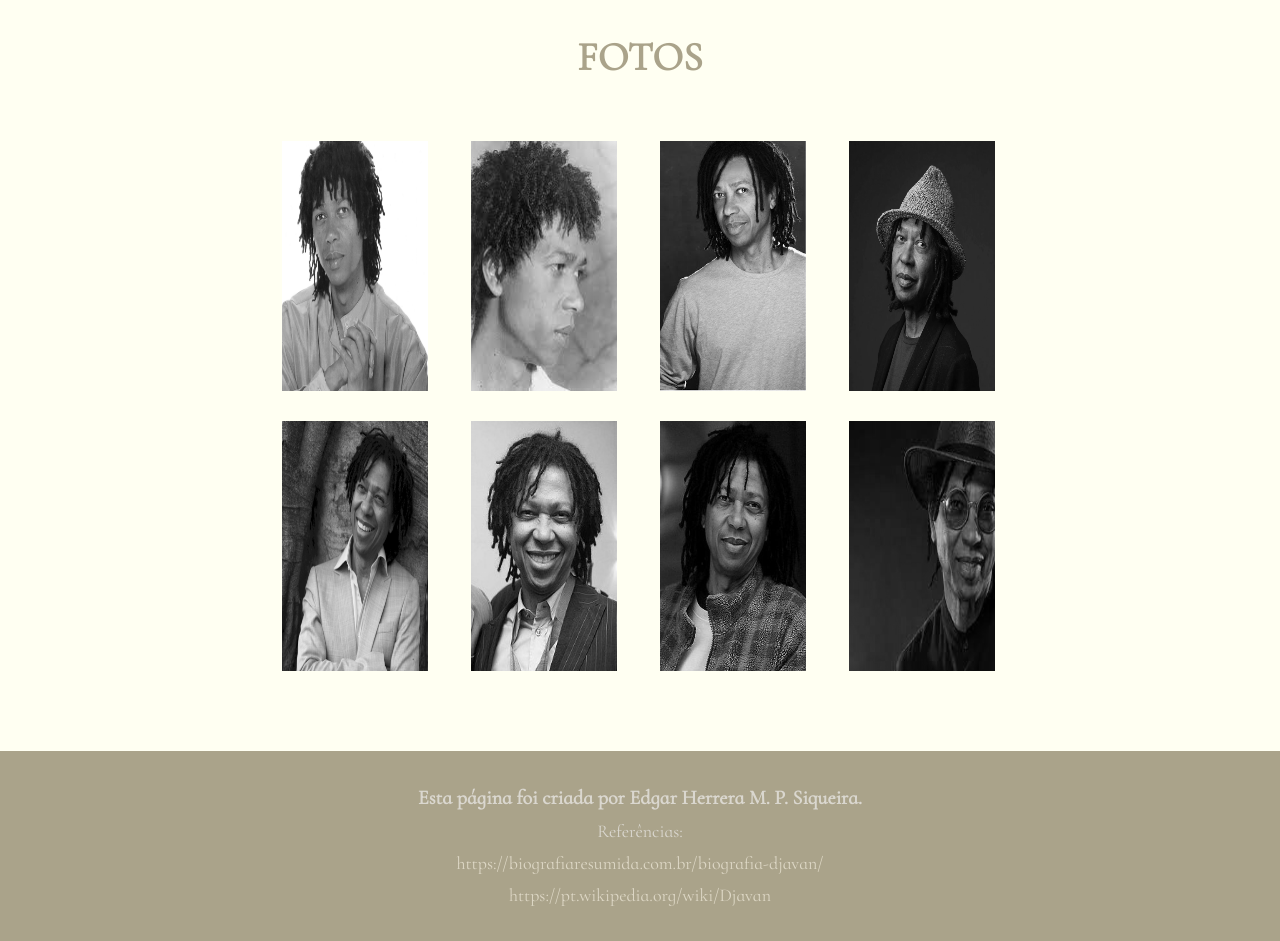
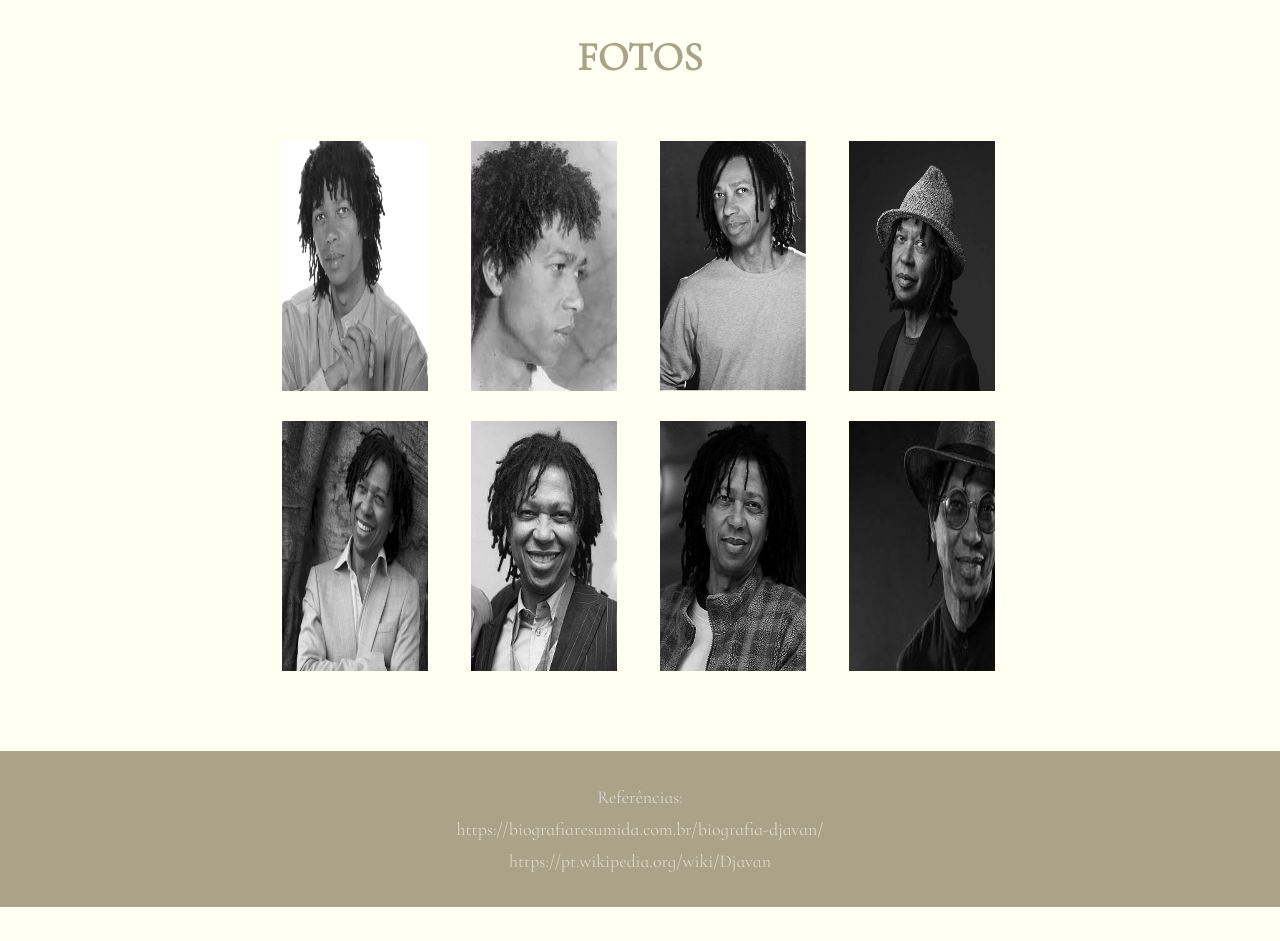
Before and after one commit to JulianeMonteiro/Djavan, a plain HTML site: page index.html in a window 1280 px wide. Shown: the part 2833-3774 px from the top of the page. After the commit the page ends 3740 px from the top, so only its background shows below. Drawn offline with Linux system fonts and the light colour scheme.

Commit message:
Update index.html

```diff
--- a/index.html
+++ b/index.html
@@ -145,7 +145,6 @@
     </section>
     <footer>
       <div>
-        <h4>Esta página foi criada por Edgar Herrera M. P. Siqueira.</h4>
         <p>Referências:</p>
         <ul>
           <li>
```
